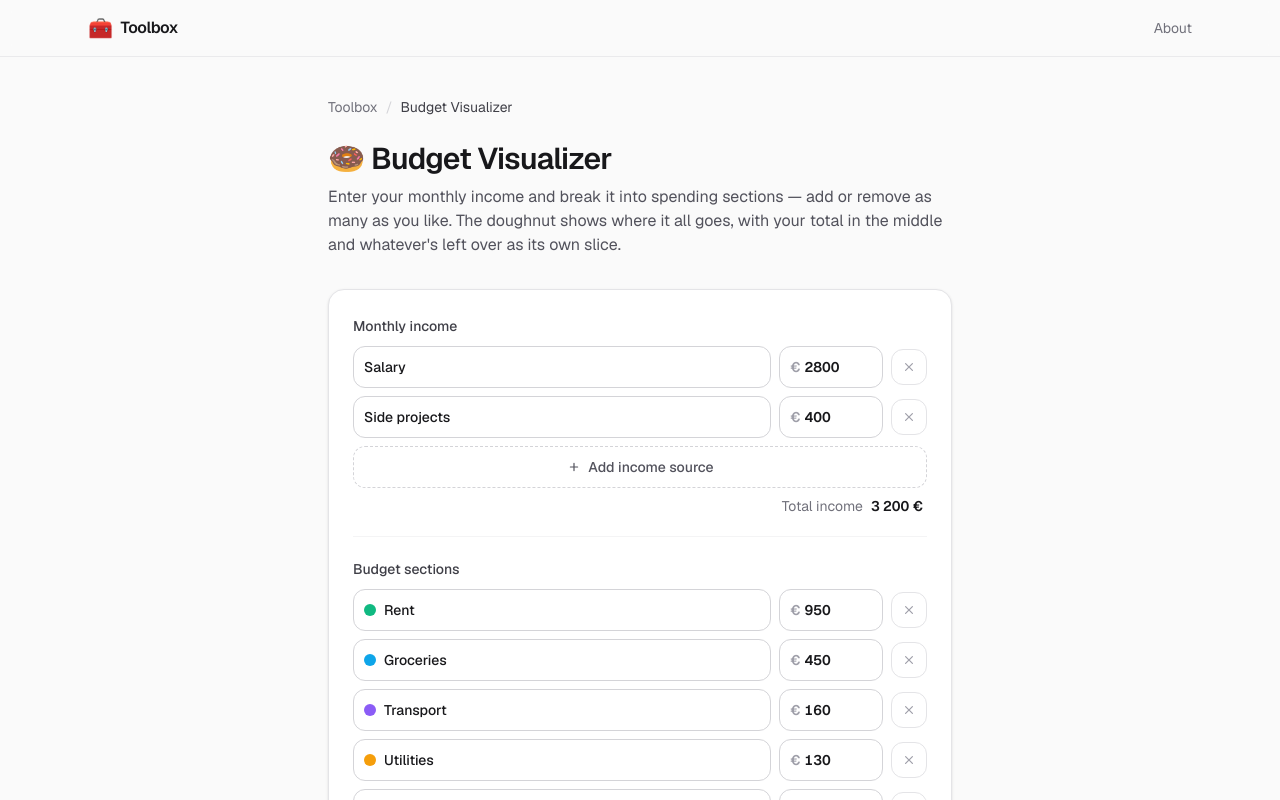
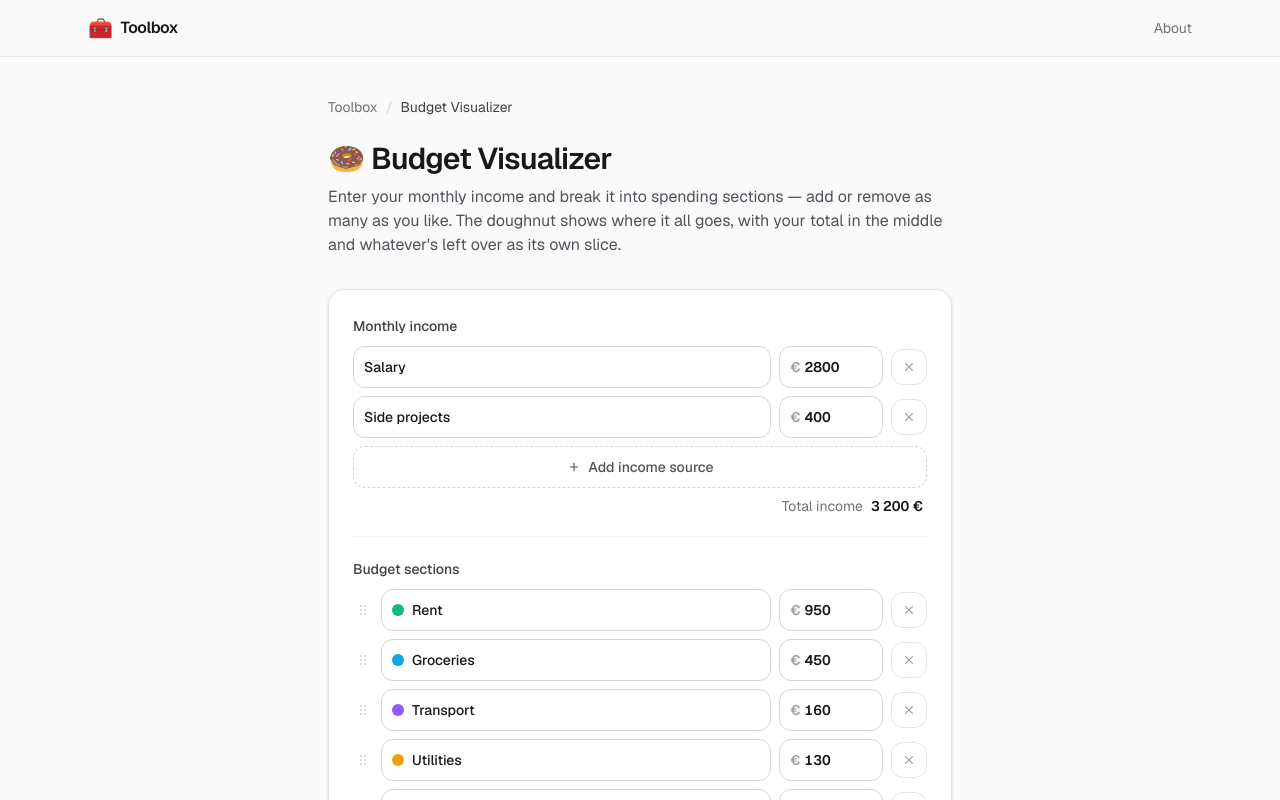
Before and after one commit to MarkusKivikoski/toolbox, a Next.js app: page /tools/budget-visualizer in a window 1280 px wide. Shown: the top 800 px of the page. Built offline with nearby package versions, Linux system fonts and the light colour scheme.

Commit message:
added draggable to budget list items

```diff
--- a/app/tools/budget-visualizer/BudgetVisualizer.tsx
+++ b/app/tools/budget-visualizer/BudgetVisualizer.tsx
@@ -1,6 +1,10 @@
 "use client";
 
 import { useCallback, useEffect, useMemo, useRef, useState } from "react";
+import type {
+  KeyboardEvent as ReactKeyboardEvent,
+  PointerEvent as ReactPointerEvent,
+} from "react";
 import {
   computeBudget,
   computeSavings,
@@ -73,6 +77,9 @@ function RowEditor({
   onRemove,
   onMouseEnter,
   onMouseLeave,
+  dragging,
+  onDragPointerDown,
+  onHandleKeyDown,
 }: {
   row: BudgetRow;
   ariaPrefix: string;
@@ -88,8 +95,13 @@ function RowEditor({
   onRemove: () => void;
   onMouseEnter?: () => void;
   onMouseLeave?: () => void;
+  /** When set, a drag handle is shown and the row can be reordered. */
+  dragging?: boolean;
+  onDragPointerDown?: (e: ReactPointerEvent) => void;
+  onHandleKeyDown?: (e: ReactKeyboardEvent) => void;
 }) {
   const nameRef = useRef<HTMLInputElement>(null);
+  const draggable = onDragPointerDown != null;
 
   useEffect(() => {
     if (!autoFocus) return;
@@ -99,10 +111,33 @@ function RowEditor({
 
   return (
     <div
-      className="grid grid-cols-[1fr_6.5rem_2.25rem] items-center gap-2"
+      data-row-id={row.id}
+      className={`grid items-center gap-2 rounded-xl transition-opacity ${
+        draggable
+          ? "grid-cols-[1.25rem_1fr_6.5rem_2.25rem]"
+          : "grid-cols-[1fr_6.5rem_2.25rem]"
+      } ${dragging ? "opacity-50" : ""}`}
       onMouseEnter={onMouseEnter}
       onMouseLeave={onMouseLeave}
     >
+      {draggable && (
+        <button
+          type="button"
+          aria-label={`Reorder ${row.name.trim() || fallbackNoun}`}
+          onPointerDown={onDragPointerDown}
+          onKeyDown={onHandleKeyDown}
+          className="flex h-9 w-5 cursor-grab touch-none items-center justify-center rounded text-zinc-300 outline-none hover:text-zinc-500 focus-visible:ring-2 focus-visible:ring-emerald-500/40 active:cursor-grabbing dark:text-zinc-600 dark:hover:text-zinc-400"
+        >
+          <svg viewBox="0 0 20 20" fill="currentColor" className="h-4 w-4" aria-hidden>
+            <circle cx="7.5" cy="5" r="1.4" />
+            <circle cx="12.5" cy="5" r="1.4" />
+            <circle cx="7.5" cy="10" r="1.4" />
+            <circle cx="12.5" cy="10" r="1.4" />
+            <circle cx="7.5" cy="15" r="1.4" />
+            <circle cx="12.5" cy="15" r="1.4" />
+          </svg>
+        </button>
+      )}
       <div className="flex items-center rounded-xl border border-zinc-300 bg-white px-2.5 focus-within:border-emerald-500 focus-within:ring-2 focus-within:ring-emerald-500/20 dark:border-zinc-700 dark:bg-zinc-950">
         {showDot && (
           <span
@@ -211,6 +246,9 @@ export default function BudgetVisualizer() {
   const [confirmReset, setConfirmReset] = useState(false);
   const [focusRowId, setFocusRowId] = useState<string | null>(null);
   const clearFocusRow = useCallback(() => setFocusRowId(null), []);
+  const [dragId, setDragId] = useState<string | null>(null);
+  const dragIdRef = useRef<string | null>(null);
+  const sectionsListRef = useRef<HTMLDivElement>(null);
 
   useEffect(() => {
     try {
@@ -278,6 +316,76 @@ export default function BudgetVisualizer() {
       [field]: s[field].filter((r) => r.id !== id),
     }));
   };
+
+  const moveSection = (from: number, to: number) =>
+    setState((s) => {
+      if (to < 0 || to >= s.sections.length || from === to) return s;
+      const sections = s.sections.slice();
+      const [moved] = sections.splice(from, 1);
+      sections.splice(to, 0, moved);
+      return { ...s, sections };
+    });
+
+  // --- Drag-to-reorder (pointer-based, so it works with mouse and touch) ---
+
+  // Slot the dragged section wherever the pointer is, by comparing against the
+  // midpoints of the other rows currently on screen.
+  const reorderToPointer = useCallback((clientY: number) => {
+    const container = sectionsListRef.current;
+    const draggingId = dragIdRef.current;
+    if (!container || !draggingId) return;
+    const rows = Array.from(
+      container.querySelectorAll<HTMLElement>("[data-row-id]"),
+    );
+    const otherIds: string[] = [];
+    let insertAt = 0;
+    for (const el of rows) {
+      const id = el.dataset.rowId!;
+      if (id === draggingId) continue;
+      const rect = el.getBoundingClientRect();
+      if (clientY > rect.top + rect.height / 2) insertAt = otherIds.length + 1;
+      otherIds.push(id);
+    }
+    otherIds.splice(insertAt, 0, draggingId);
+    setState((s) => {
+      const byId = new Map(s.sections.map((r) => [r.id, r]));
+      const next = otherIds
+        .map((id) => byId.get(id))
+        .filter((r): r is BudgetRow => r != null);
+      if (next.length !== s.sections.length) return s;
+      const changed = next.some((r, i) => r.id !== s.sections[i].id);
+      return changed ? { ...s, sections: next } : s;
+    });
+  }, []);
+
+  const onDragPointerMove = useCallback(
+    (e: PointerEvent) => reorderToPointer(e.clientY),
+    [reorderToPointer],
+  );
+
+  const endDrag = useCallback(() => {
+    dragIdRef.current = null;
+    setDragId(null);
+    window.removeEventListener("pointermove", onDragPointerMove);
+    window.removeEventListener("pointerup", endDrag);
+    window.removeEventListener("pointercancel", endDrag);
+  }, [onDragPointerMove]);
+
+  const startDrag = useCallback(
+    (e: ReactPointerEvent, id: string) => {
+      e.preventDefault();
+      dragIdRef.current = id;
+      setDragId(id);
+      setActiveId(null);
+      window.addEventListener("pointermove", onDragPointerMove);
+      window.addEventListener("pointerup", endDrag);
+      window.addEventListener("pointercancel", endDrag);
+    },
+    [onDragPointerMove, endDrag],
+  );
+
+  // Drop any stray listeners if we unmount mid-drag.
+  useEffect(() => endDrag, [endDrag]);
 
   const handleReset = () => {
     if (!confirmReset) {
@@ -367,7 +475,10 @@ export default function BudgetVisualizer() {
           <span className="text-sm font-medium text-zinc-700 dark:text-zinc-300">
             Budget sections
           </span>
-          <div className="mt-2 space-y-2">
+          <div
+            ref={sectionsListRef}
+            className={`mt-2 space-y-2 ${dragId ? "select-none" : ""}`}
+          >
             {sections.length === 0 && (
               <p className="rounded-xl border border-dashed border-zinc-300 px-4 py-5 text-center text-sm text-zinc-400 dark:border-zinc-700">
                 No sections yet — add one to start splitting up your budget.
@@ -389,8 +500,21 @@ export default function BudgetVisualizer() {
                   onName={(v) => updateRow("sections", row.id, { name: v })}
                   onAmount={(v) => updateRow("sections", row.id, { amount: v })}
                   onRemove={() => removeRow("sections", row.id)}
-                  onMouseEnter={() => (amount > 0 ? setActiveId(row.id) : undefined)}
-                  onMouseLeave={() => setActiveId(null)}
+                  onMouseEnter={() =>
+                    !dragId && amount > 0 ? setActiveId(row.id) : undefined
+                  }
+                  onMouseLeave={() => !dragId && setActiveId(null)}
+                  dragging={row.id === dragId}
+                  onDragPointerDown={(e) => startDrag(e, row.id)}
+                  onHandleKeyDown={(e) => {
+                    if (e.key === "ArrowUp") {
+                      e.preventDefault();
+                      moveSection(i, i - 1);
+                    } else if (e.key === "ArrowDown") {
+                      e.preventDefault();
+                      moveSection(i, i + 1);
+                    }
+                  }}
                 />
               );
             })}
```
Also changed, not shown: 1 other file (tests, documents, lock files or other folders).
